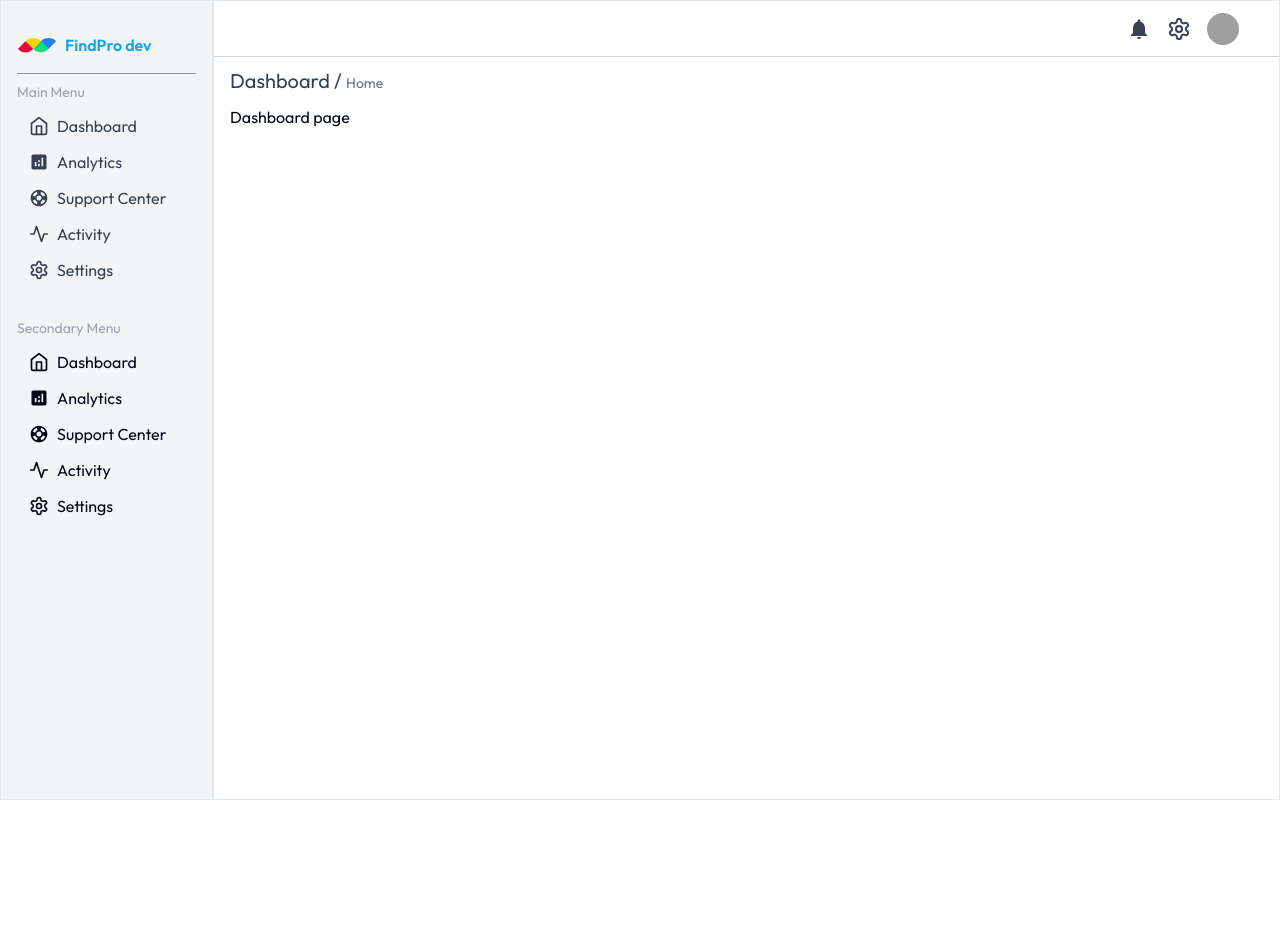
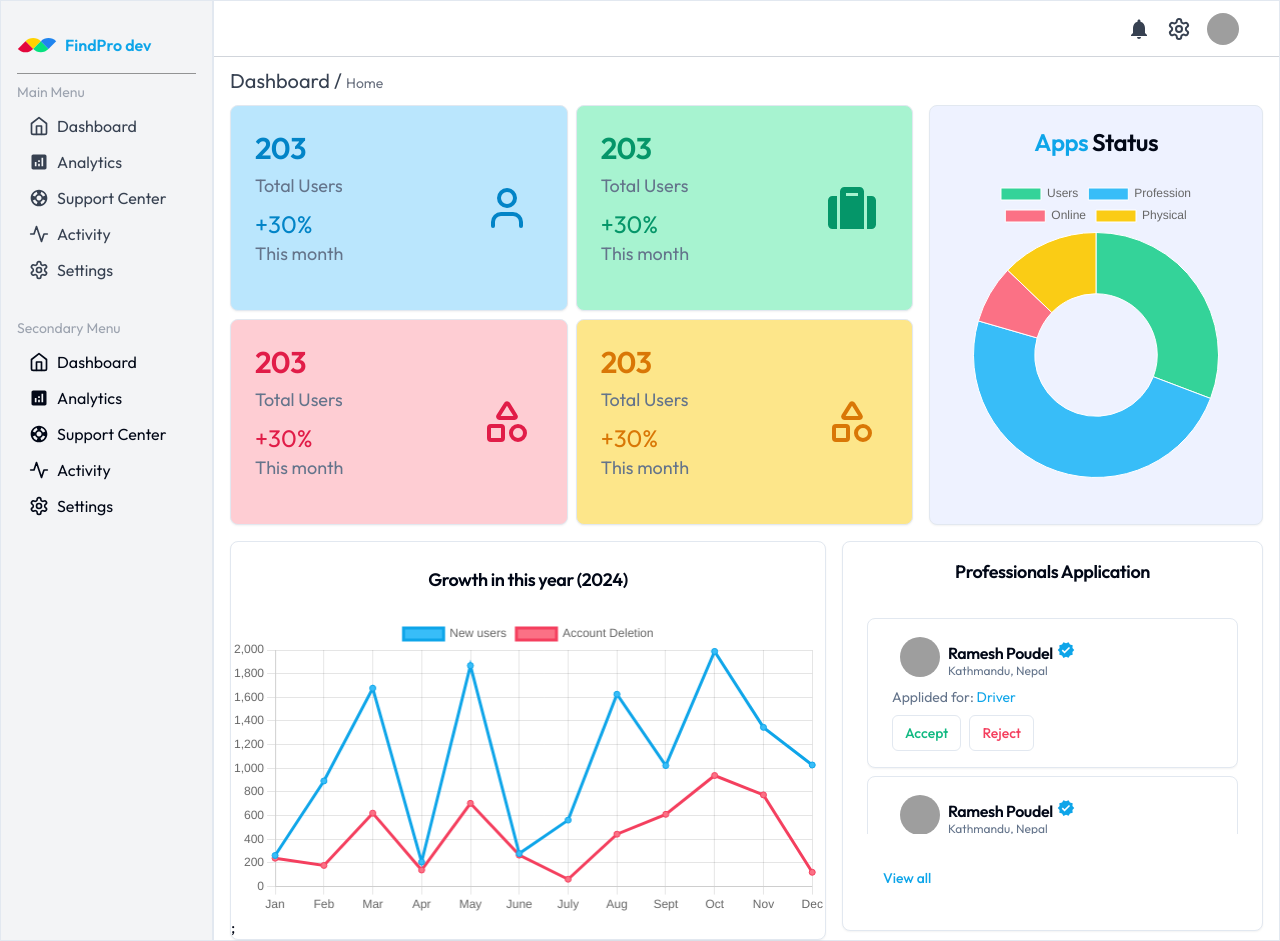
Before and after one commit to CodeMode365/FindPro-client, a Next.js app: page /dashboard in a window 1280 px wide. Before the commit the page ends 800 px from the top, so only its background shows below. Built offline with nearby package versions, Linux system fonts and the light colour scheme; grey boxes are pictures that could not be loaded.

Commit message:
admin dashboard home page design

```diff
--- /dev/null
+++ b/src/app/(protected)/dashboard/(home)/page.tsx
@@ -0,0 +1,8 @@
+import React from "react";
+import AdminDashboardHome from "../_components/Admin/Home";
+
+const DashboardHome = () => {
+  return <AdminDashboardHome />;
+};
+
+export default DashboardHome;
--- /dev/null
+++ b/src/app/(protected)/dashboard/_components/Admin/Home/ProApplications/ProApplicationCard.tsx
@@ -0,0 +1,61 @@
+import VerifiedBadge from "@/components/reusable/VerifiedBadge";
+import { Avatar, AvatarFallback, AvatarImage } from "@/components/ui/avatar";
+import { Button } from "@/components/ui/button";
+import {
+  Card,
+  CardContent,
+  CardDescription,
+  CardFooter,
+  CardHeader,
+  CardTitle,
+} from "@/components/ui/card";
+
+const ProApplicationCard = () => {
+  return (
+    <Card className=" mt-2">
+      <CardHeader className="flex flex-row items-center -my-2">
+        <span className="mx-2 cursor-pointer relative">
+          <Avatar className="h-10 w-10">
+            <AvatarImage src="https://github.com/shadcn.png" alt="@shadcn" />
+            <AvatarFallback>CN</AvatarFallback>
+          </Avatar>
+        </span>
+        <span>
+          <CardTitle className="text-md leading-tight">
+            Ramesh Poudel
+            <span className="ml-1">
+              <VerifiedBadge size={18} />
+            </span>
+          </CardTitle>
+          <CardDescription className="text-xs">
+            Kathmandu, Nepal
+          </CardDescription>
+        </span>
+      </CardHeader>
+      <CardContent className="-mt-4">
+        <h3 className="text-sm text-muted-foreground">
+          Applided for:
+          <span className="text-primary"> Driver</span>
+        </h3>
+      </CardContent>
+      <CardFooter className="-mt-4 -mb-2">
+        <Button
+          size={"sm"}
+          variant={"outline"}
+          className="text-emerald-500 hover:bg-emerald-200 hover:text-emerald-700"
+        >
+          Accept
+        </Button>
+        <Button
+          size={"sm"}
+          variant={"outline"}
+          className="text-rose-500 hover:bg-rose-200 hover:text-rose-700 ml-2"
+        >
+          Reject
+        </Button>
+      </CardFooter>
+    </Card>
+  );
+};
+
+export default ProApplicationCard;
--- /dev/null
+++ b/src/app/(protected)/dashboard/_components/Admin/Home/ProApplications/index.tsx
@@ -0,0 +1,31 @@
+import {
+  Card,
+  CardContent,
+  CardFooter,
+  CardHeader,
+  CardTitle,
+} from "@/components/ui/card";
+import { ScrollArea } from "@/components/ui/scroll-area";
+import ProApplicationCard from "./ProApplicationCard";
+import { Button } from "@/components/ui/button";
+
+const ProApplication = () => {
+  return (
+    <Card className=" pb-2">
+      <CardHeader className="-mt-2">
+        <CardTitle className="text-lg text-center">Professionals Application</CardTitle>
+      </CardHeader>
+      <CardContent className="">
+        <ScrollArea className="h-56">
+          <ProApplicationCard />
+          <ProApplicationCard />
+        </ScrollArea>
+      </CardContent>
+      <CardFooter>
+        <Button variant={"link"}>View all</Button>
+      </CardFooter>
+    </Card>
+  );
+};
+
+export default ProApplication;
--- /dev/null
+++ b/src/app/(protected)/dashboard/_components/Admin/Home/StatChart.tsx
@@ -0,0 +1,37 @@
+"use client";
+import { Card, CardContent, CardHeader, CardTitle } from "@/components/ui/card";
+import { Chart as ChartJS, ArcElement, Tooltip, Legend } from "chart.js";
+import { Doughnut } from "react-chartjs-2";
+
+ChartJS.register(ArcElement, Tooltip, Legend);
+
+const data = {
+  labels: ["Users", "Profession", "Online", "Physical"],
+  title: {
+    display: true,
+    text: "Chart.js Doughnut Chart",
+  },
+  datasets: [
+    {
+      label: "Stastics",
+      data: [12, 19, 3, 5],
+      backgroundColor: ["#34d399", "#38bdf8", "#fb7185", "#facc15"],
+      borderWidth: 1,
+    },
+  ],
+};
+
+const StatChart = () => {
+  return (
+    <Card className="h-full w-full flex  flex-col items-center bg-indigo-50">
+      <CardHeader>
+        <CardTitle><span className="text-primary">Apps</span> Status</CardTitle>
+      </CardHeader>
+      <CardContent>
+        <Doughnut data={data} />
+      </CardContent>
+    </Card>
+  );
+};
+
+export default StatChart;
--- /dev/null
+++ b/src/app/(protected)/dashboard/_components/Admin/Home/UserStatChart.tsx
@@ -0,0 +1,80 @@
+"use client";
+import { Card, CardHeader, CardTitle } from "@/components/ui/card";
+import {
+  Chart as ChartJS,
+  CategoryScale,
+  LinearScale,
+  PointElement,
+  LineElement,
+  Title,
+  Tooltip,
+  Legend,
+} from "chart.js";
+import { Line } from "react-chartjs-2";
+
+ChartJS.register(
+  CategoryScale,
+  LinearScale,
+  PointElement,
+  LineElement,
+  Title,
+  Tooltip,
+  Legend
+);
+
+export const options = {
+  responsive: true,
+  plugins: {
+    legend: {
+      position: "top" as const,
+    },
+  },
+};
+
+const labels = [
+  "Jan",
+  "Feb",
+  "Mar",
+  "Apr",
+  "May",
+  "June",
+  "July",
+  "Aug",
+  "Sept",
+  "Oct",
+  "Nov",
+  "Dec",
+];
+
+const data = {
+  labels,
+  datasets: [
+    {
+      label: "New users",
+      data: labels.map(() => Math.round(Math.random() * 2000)),
+      backgroundColor: "#38bdf8 ", //sky 300
+      borderColor: "#0ea5e9", //sky 500
+    },
+    {
+      label: "Account Deletion",
+      data: labels.map(() => Math.round(Math.random() * 1000)),
+      backgroundColor: "#fb7185 ", //rose 300
+      borderColor: "#f43f5e", //rose 500
+    },
+  ],
+};
+
+const UserStatChart = () => {
+  return (
+    <Card className="h-auto">
+      <CardHeader>
+        <CardTitle className="text-center text-lg">
+          Growth in this year (2024)
+        </CardTitle>
+      </CardHeader>
+      <Line options={options} data={data} style={{ width: "100%" }} />;
+    </Card>
+  );
+};
+
+export default UserStatChart;
--- /dev/null
+++ b/src/app/(protected)/dashboard/_components/Admin/Home/index.tsx
@@ -0,0 +1,30 @@
+import { Shapes, User } from "lucide-react";
+import { FaSuitcase } from "react-icons/fa";
+import StatCard from "./StatCard";
+import StatChart from "./StatChart";
+import UserStatChart from "./UserStatChart";
+import ProApplication from "./ProApplications";
+
+const AdminDashboardHome = () => {
+  return (
+    <div className="col-span-12 grid grid-cols-12 gap-4">
+      <div className="col-span-8 grid grid-cols-2 gap-2">
+        <StatCard colorMode="blue" icon={User} />
+        <StatCard colorMode="green" icon={FaSuitcase} />
+        <StatCard colorMode="red" icon={Shapes} />
+        <StatCard colorMode="yellow" icon={Shapes} />
+      </div>
+      <div className="col-span-4">
+        <StatChart />
+      </div>
+      <div className="col-span-7">
+        <UserStatChart />
+      </div>
+      <div className="col-span-5">
+        <ProApplication />
+      </div>
+    </div>
+  );
+};
+
+export default AdminDashboardHome;
```
Also changed, not shown: src/app/(protected)/dashboard/_components/Admin/Home/StatCard.tsx (renamed from src/app/(protected)/dashboard/(home)/_components/StatCard.tsx).
